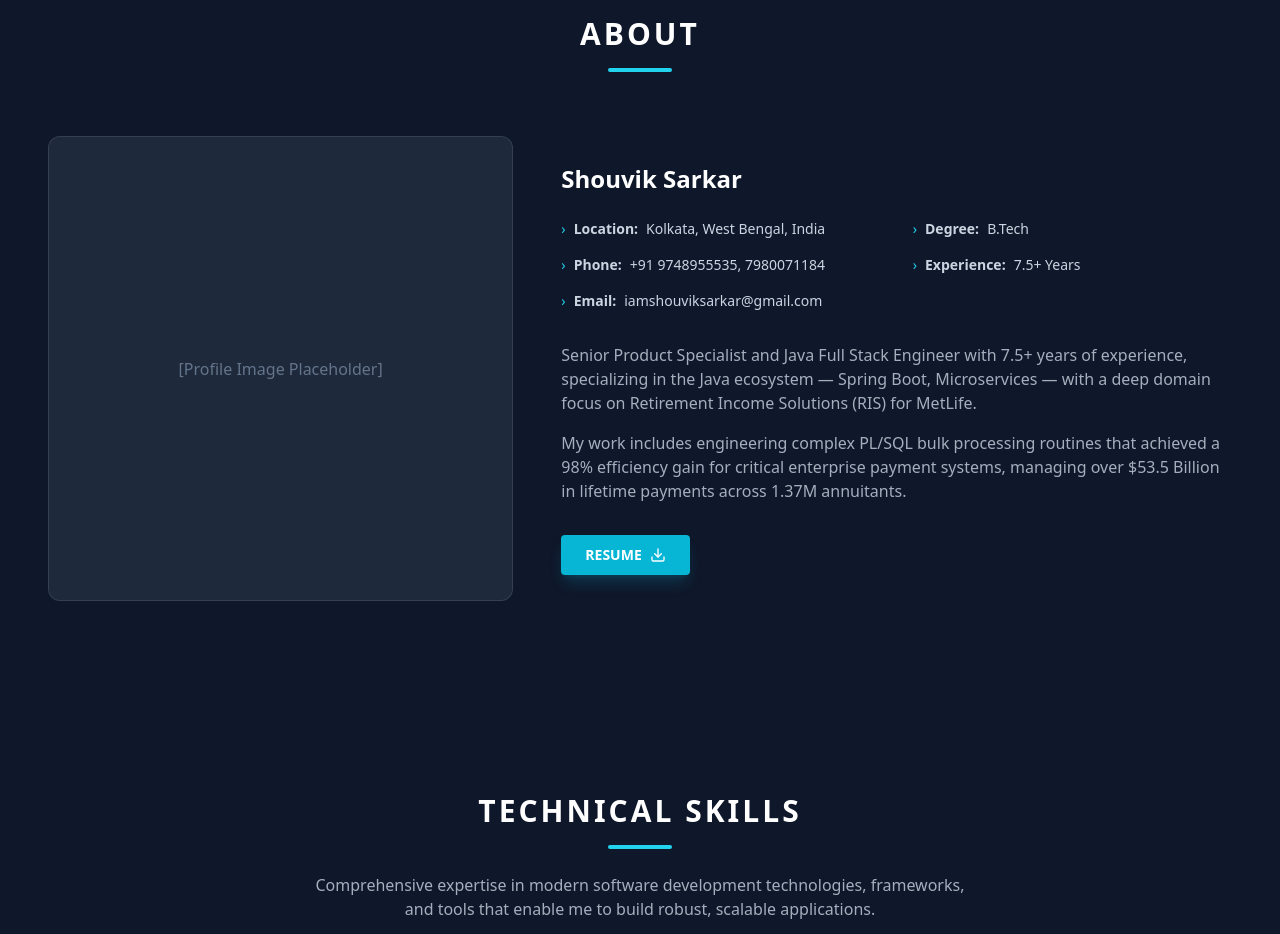
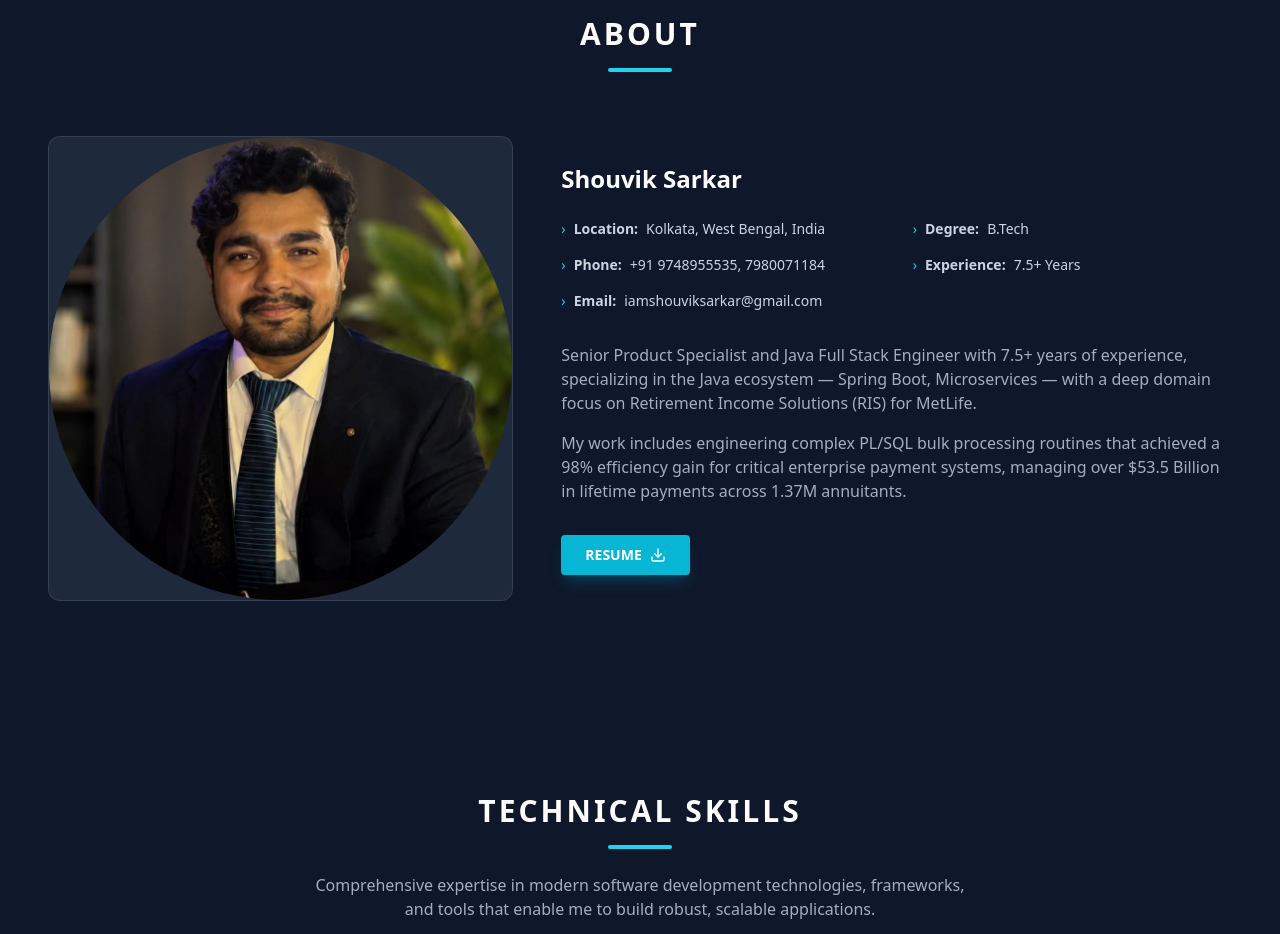
Before and after one commit to iamshouvik/shouvik-portfolio, a React (Vite) app: page / in a window 1280 px wide. Shown: the part 880-1814 px from the top of the page. Built offline with nearby package versions, Linux system fonts and the light colour scheme.

Commit message:
Update App.jsx

```diff
--- a/src/App.jsx
+++ b/src/App.jsx
@@ -137,7 +137,7 @@ const App = () => {
               <div className={`rounded-xl overflow-hidden border ${isDarkMode ? 'border-white/10' : 'border-slate-200'} aspect-square bg-slate-800 relative`}>
                 {/* Placeholder for Profile Image */}
                 <div className="absolute inset-0 flex items-center justify-center text-slate-500">
-                  [Profile Image Placeholder]
+                  <img src="/profile.jpeg" alt="Shouvik Sarkar" className="w-full h-full object-cover rounded-full" />
                 </div>
               </div>
             </div>
```
